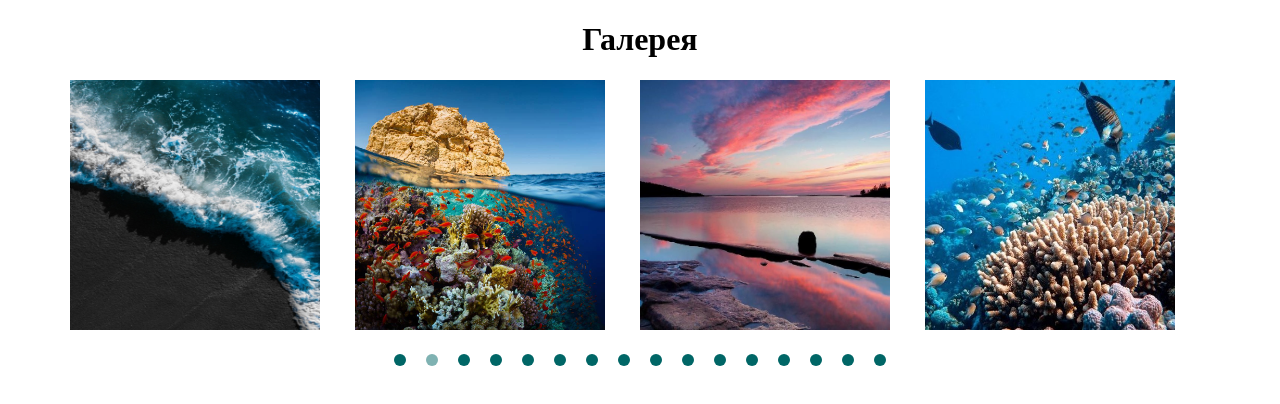
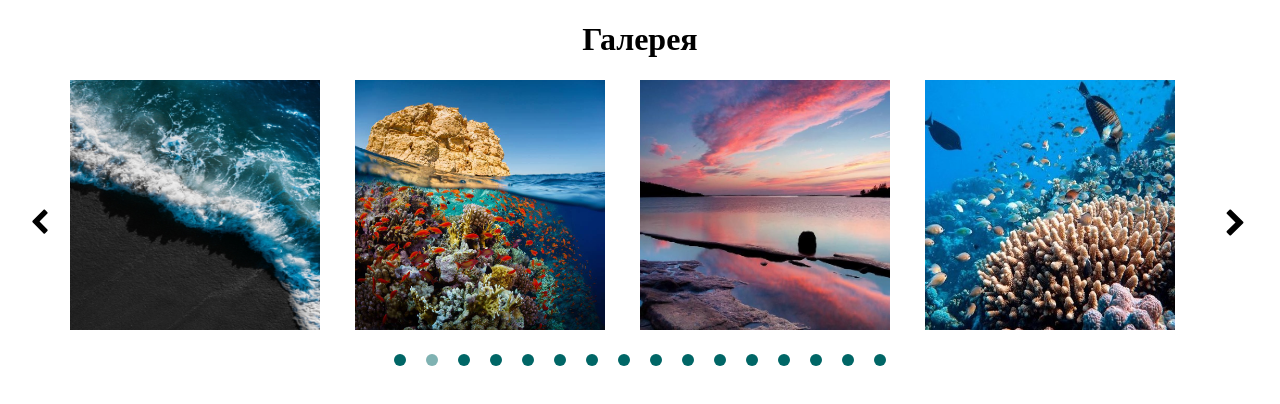
Before and after one commit to AleksandraShmakova/AleksandraShmakova.github.io, a plain HTML site: page lab7/index.html in a window 1280 px wide. Drawn offline with nearby package versions, Linux system fonts and the light colour scheme.

Commit message:
Update style.css

```diff
--- a/lab7/style.css
+++ b/lab7/style.css
@@ -36,12 +36,12 @@ h1 {
 
 .gallery_inner .slick-arrow.slick-prev {
   left: 0;
-  background: url('../images/left.svg') 0 0 / 100% no-repeat;
+  background: url('left.svg') 0 0 / 100% no-repeat;
 }
 
 .gallery_inner .slick-arrow.slick-next {
   right: 5px;
-  background: url('../images/right.svg') 0 0 / 100% no-repeat;
+  background: url('right.svg') 0 0 / 100% no-repeat;
 }
 
 .gallery_inner .slick-arrow.slick-prev:hover,
```
